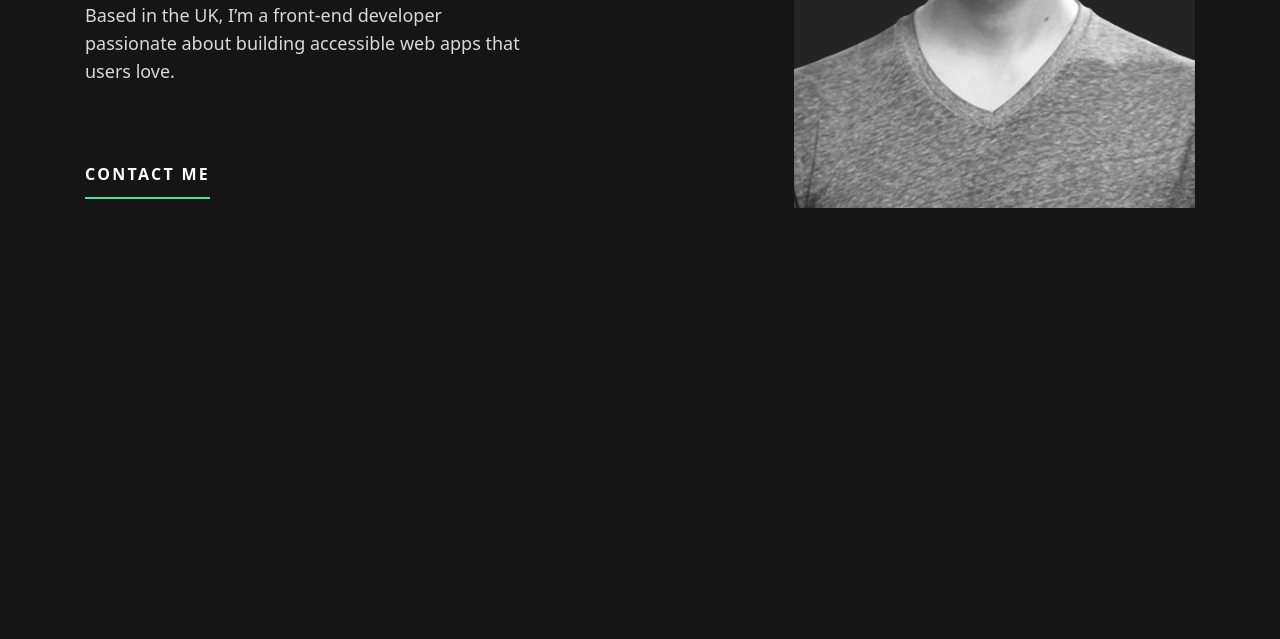
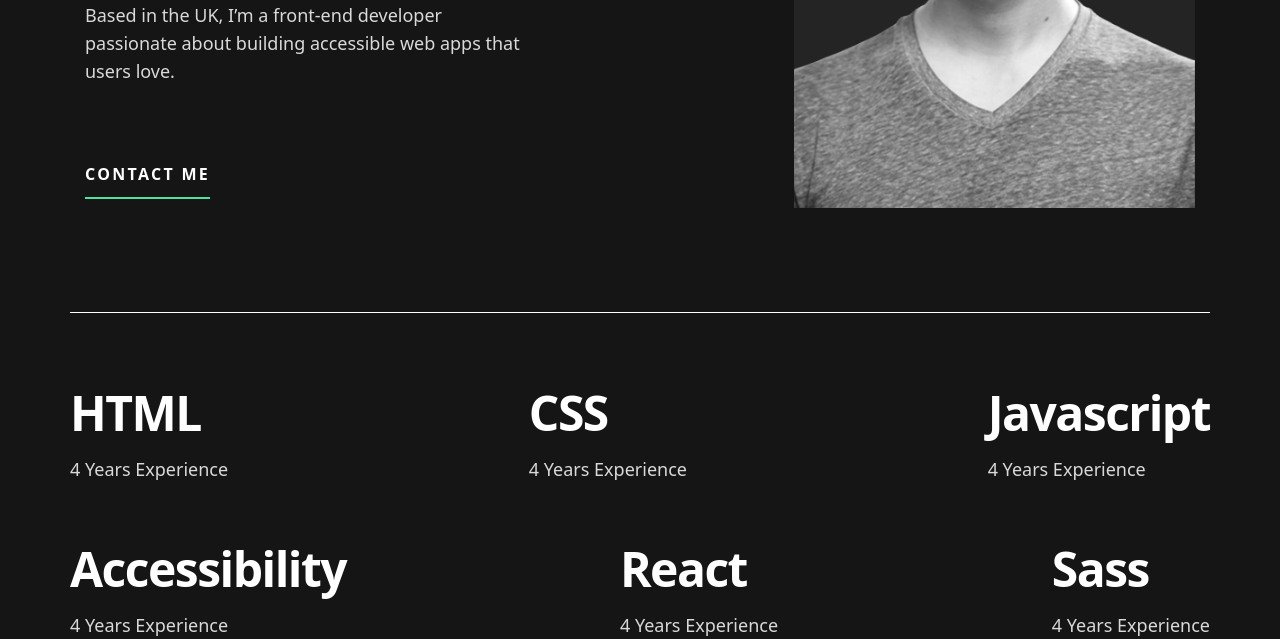
Before and after one commit to ShohruhErmanov/Portfolio-juft-1400, a website: page index.html in a window 1280 px wide. Shown: the part 460-1099 px from the top of the page. Before the commit the page ends 800 px from the top, so only its background shows below. Drawn offline with Linux system fonts and the light colour scheme.

Commit message:
Portfolio skills end

```diff
--- a/index.html
+++ b/index.html
@@ -19,7 +19,8 @@
     <header class="w-[1140px] mx-auto mt-[39px] px-[15px]">
         <nav class="flex flex-col gap-y-[20px] justify-between items-center lg:flex-row">
             <div>
-                <span class="font-[Space Grotesk] font-bold text-[32px] text-white leading-[32px] tracking-[-0.44px]">adamkeyes</span>
+                <span
+                    class="font-[Space Grotesk] font-bold text-[32px] text-white leading-[32px] tracking-[-0.44px]">adamkeyes</span>
             </div>
             <ul class="flex gap-x-[32px]">
                 <li>
@@ -29,7 +30,7 @@
                 </li>
                 <li>
                     <a href="" class="text-white">
-                       <i class="fa-brands fa-instagram fa-2x"></i>
+                        <i class="fa-brands fa-instagram fa-2x"></i>
                     </a>
                 </li>
                 <li>
@@ -47,9 +48,16 @@
 
         <div class="flex flex-col-reverse gap-y-[40px] items-center mt-[73px] lg:flex-row">
             <div class="max-w-[709px] w-full flex flex-col items-center lg:items-start">
-                <h1 class="text-white font-[Space Grotesk] font-bold text-[40px] lg:text-[88px] leading-[88px] tracking-[-2.5px]">Nice to meet you! I’m <span class="border-b-4 border-[#4EE1A0]">Adam Keyes.</span></h1>
-                <p class="text-[#D9D9D9] font-medium text-lg font-[Space Grotesk] pt-[43px] pb-[66px] leading-[28px] max-w-[445px] w-full">Based in the UK, I’m a front-end developer passionate about building accessible web apps that users love.</p>
-                <a href="#!" class="font-[Space Grotesk] font-bold text-base leading-[26px] tracking-[2.29px] text-white border-b-2 border-[#4EE1A0] py-[10px] active:text-[#4EE1A0]">CONTACT ME</a>
+                <h1
+                    class="text-white font-[Space Grotesk] font-bold text-[40px] lg:text-[88px] leading-[88px] tracking-[-2.5px]">
+                    Nice to meet you! I’m <span class="border-b-4 border-[#4EE1A0]">Adam Keyes.</span></h1>
+                <p
+                    class="text-[#D9D9D9] font-medium text-lg font-[Space Grotesk] pt-[43px] pb-[66px] leading-[28px] max-w-[445px] w-full">
+                    Based in the UK, I’m a front-end developer passionate about building accessible web apps that users
+                    love.</p>
+                <a href="#!"
+                    class="font-[Space Grotesk] font-bold text-base leading-[26px] tracking-[2.29px] text-white border-b-2 border-[#4EE1A0] py-[10px] active:text-[#4EE1A0]">CONTACT
+                    ME</a>
             </div>
             <div class="w-[174px] lg:w-[444px]">
                 <img src="./public/adamskeys.png" alt="" class="w-[444px] bg-[#242424] h-full">
@@ -59,6 +67,47 @@
 
     <!-- header end -->
 
+
+    <!-- main start -->
+
+    <div class="max-w-[1140px] mx-auto w-full h-px bg-white mt-[104px] mb-[72px] px-[15px]"></div>
+
+    <main >
+        <div class="w-[1140px] mx-auto flex flex-col gap-y-[58px]">
+            <div class="flex flex-col items-center gap-y-[24px] lg:justify-between lg:flex-row ">
+                <div class="flex flex-col gap-y-[14px]">
+                    <h2 class="text-white  text-5xl font-bold  leading-[56px] tracking-[-1.5px]">HTML</h2>
+                    <p class="text-[#D9D9D9] text-lg font-medium leading-[28px] ">4 Years Experience</p>
+                </div>
+                <div class="flex flex-col gap-y-[14px]">
+                    <h2  class="text-white  text-5xl font-bold  leading-[56px] tracking-[-1.5px]">CSS</h2>
+                    <p class="text-[#D9D9D9] text-lg font-medium leading-[28px]">4 Years Experience</p>
+                </div>
+                <div class="flex flex-col gap-y-[14px]">
+                    <h2  class="text-white  text-5xl font-bold  leading-[56px] tracking-[-1.5px]">Javascript</h2>
+                    <p class="text-[#D9D9D9] text-lg font-medium leading-[28px]">4 Years Experience</p>
+                </div>
+            </div>
+            <div class="flex flex-col items-center gap-y-[24px] lg:justify-between lg:flex-row">
+                <div class="flex flex-col gap-y-[14px]">
+                    <h2 class="text-white  text-5xl font-bold  leading-[56px] tracking-[-1.5px]">Accessibility</h2>
+                    <p class="text-[#D9D9D9] text-lg font-medium leading-[28px]">4 Years Experience</p>
+                </div>
+                  <div class="flex flex-col gap-y-[14px]">
+                    <h2 class="text-white  text-5xl font-bold  leading-[56px] tracking-[-1.5px]">React</h2>
+                    <p class="text-[#D9D9D9] text-lg font-medium leading-[28px]">4 Years Experience</p>
+                </div>
+                  <div class="flex flex-col gap-y-[14px]">
+                    <h2 class="text-white  text-5xl font-bold  leading-[56px] tracking-[-1.5px]">Sass</h2>
+                    <p class="text-[#D9D9D9] text-lg font-medium leading-[28px]">4 Years Experience</p>
+                </div>
+
+            </div>
+        </div>
+    </main>
+
+    <!-- main end -->
+
 </body>
 
 </html>
```
Also changed, not shown: src/output.css, 1 other file.
